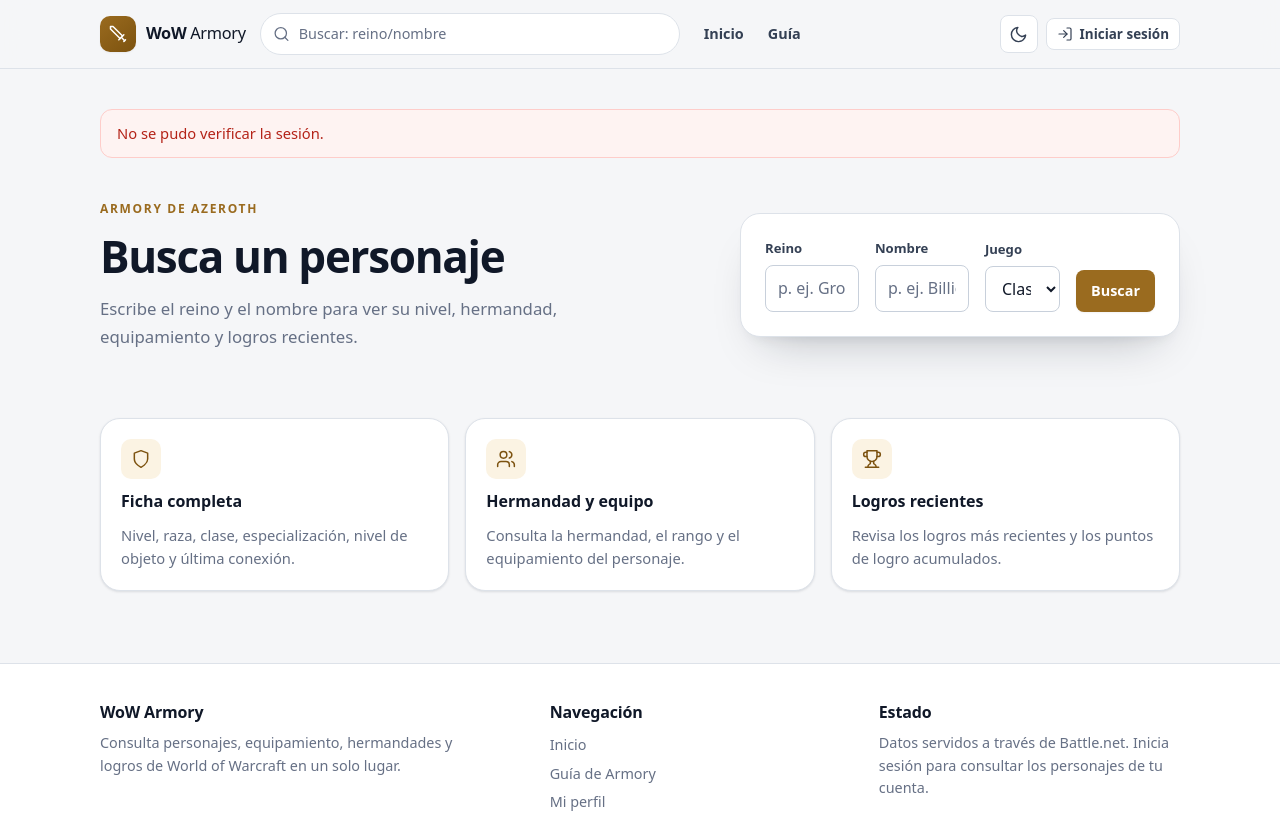
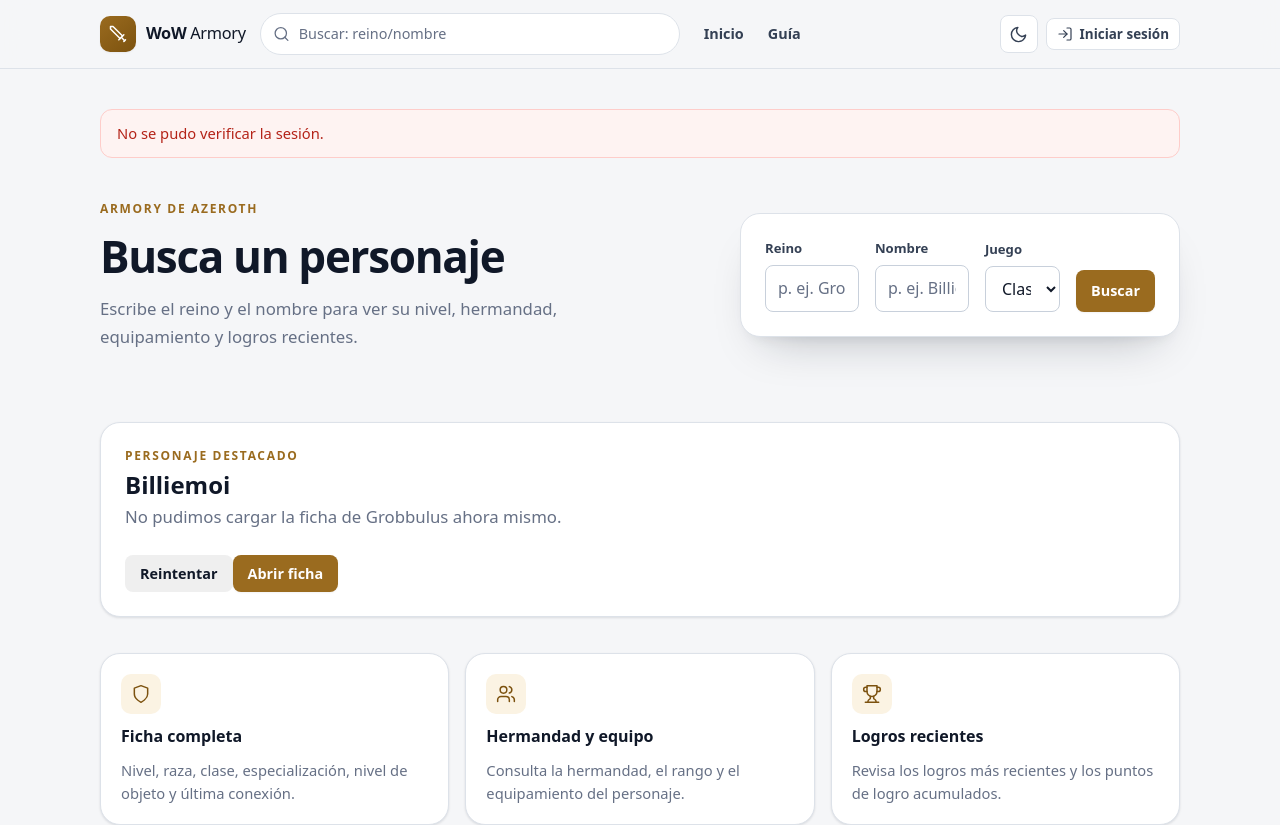
Before and after one commit to MoiBaldenegro/wow-armory, a React (Vite) app in the folder wow-armory-client/: page / in a window 1280 px wide. Shown: the top 825 px of the page. Built offline with nearby package versions, Linux system fonts and the light colour scheme; no server answers.

Commit message:
feat: :sparkles: show featured character on home

```diff
--- a/wow-armory-client/src/index.css
+++ b/wow-armory-client/src/index.css
@@ -706,7 +706,8 @@ button:disabled {
   box-shadow: var(--shadow-sm);
 }
 
-.character-hero-body h1 {
+.character-hero-body h1,
+.character-hero-body h2 {
   font-size: clamp(1.8rem, 4vw, 2.5rem);
   font-weight: 780;
   letter-spacing: -0.03em;
@@ -716,6 +717,10 @@ button:disabled {
 
 .character-empty {
   margin-top: 18px;
+}
+
+.featured-profile {
+  margin-top: 40px;
 }
 
 .character-summary {
--- a/wow-armory-client/src/presentation/components/character/CharacterHero.tsx
+++ b/wow-armory-client/src/presentation/components/character/CharacterHero.tsx
@@ -2,13 +2,18 @@ import type { Character } from '../../../domain/character/Character';
 
 interface CharacterHeroProps {
   character: Character;
+  headingLevel?: 1 | 2;
 }
 
 function initialsOf(name: string): string {
   return name.trim().slice(0, 2).toUpperCase() || '?';
 }
 
-export function CharacterHero({ character }: CharacterHeroProps) {
+export function CharacterHero({
+  character,
+  headingLevel = 1,
+}: CharacterHeroProps) {
+  const Heading = headingLevel === 2 ? 'h2' : 'h1';
   const summary = [
     character.race,
     character.specialization,
@@ -26,7 +31,7 @@ export function CharacterHero({ character }: CharacterHeroProps) {
         </div>
         <div>
           <p className="eyebrow">Ficha de personaje</p>
-          <h1 id="character-name">{character.name}</h1>
+          <Heading id="character-name">{character.name}</Heading>
           <p className="character-summary">{summary}</p>
         </div>
       </div>
--- a/wow-armory-client/src/presentation/components/character/CharacterProfileContent.tsx
+++ b/wow-armory-client/src/presentation/components/character/CharacterProfileContent.tsx
@@ -13,6 +13,7 @@ interface CharacterProfileContentProps {
   characterName: string;
   retry: () => void;
   details: CharacterDetails | null;
+  headingLevel?: 1 | 2;
 }
 
 function CharacterMedia({ media }: { media: CharacterDetails['media'] }) {
@@ -41,6 +42,7 @@ export function CharacterProfileContent({
   characterName,
   retry,
   details,
+  headingLevel = 1,
 }: CharacterProfileContentProps) {
   const retryButton = (
     <button type="button" onClick={retry} className="btn btn-primary">
@@ -60,7 +62,10 @@ export function CharacterProfileContent({
     case 'success':
       return (
         <article className="fade-in">
-          <CharacterHero character={state.character} />
+          <CharacterHero
+            character={state.character}
+            headingLevel={headingLevel}
+          />
           {details?.media.length ? (
             <CharacterMedia media={details.media} />
           ) : null}
--- /dev/null
+++ b/wow-armory-client/src/presentation/components/character/FeaturedCharacter.tsx
@@ -0,0 +1,75 @@
+import { Link } from 'react-router-dom';
+import { FEATURED_CHARACTER } from '../../data/featuredCharacter';
+import { useCharacter } from '../../hooks/useCharacter';
+import { useCharacterDetails } from '../../hooks/useCharacterDetails';
+import { CharacterProfileContent } from './CharacterProfileContent';
+
+const href = `/character/${FEATURED_CHARACTER.realmSlug}/${FEATURED_CHARACTER.characterName}?mode=${FEATURED_CHARACTER.mode}`;
+
+export function FeaturedCharacter() {
+  const { state, retry } = useCharacter(
+    FEATURED_CHARACTER.realmSlug,
+    FEATURED_CHARACTER.characterName,
+    FEATURED_CHARACTER.mode,
+  );
+  const details = useCharacterDetails(
+    FEATURED_CHARACTER.realmSlug,
+    FEATURED_CHARACTER.characterName,
+    FEATURED_CHARACTER.mode,
+  );
+
+  if (state.status === 'loading') {
+    return (
+      <section
+        className="card card-pad featured-profile"
+        aria-labelledby="featured-profile-title"
+      >
+        <p className="eyebrow" id="featured-profile-title">
+          Personaje destacado
+        </p>
+        <p role="status" className="status-text">
+          Cargando personaje destacado…
+        </p>
+      </section>
+    );
+  }
+
+  if (state.status !== 'success') {
+    return (
+      <section
+        className="card card-pad featured-profile"
+        aria-labelledby="featured-profile-title"
+      >
+        <p className="eyebrow" id="featured-profile-title">
+          Personaje destacado
+        </p>
+        <h2>{FEATURED_CHARACTER.displayName}</h2>
+        <p className="lead">
+          No pudimos cargar la ficha de {FEATURED_CHARACTER.realmName} ahora
+          mismo.
+        </p>
+        <div className="centered-actions">
+          <button type="button" className="btn btn-secondary" onClick={retry}>
+            Reintentar
+          </button>
+          <Link to={href} className="btn btn-primary">
+            Abrir ficha
+          </Link>
+        </div>
+      </section>
+    );
+  }
+
+  return (
+    <section className="featured-profile" aria-label="Personaje destacado">
+      <CharacterProfileContent
+        state={state}
+        realmSlug={FEATURED_CHARACTER.realmSlug}
+        characterName={FEATURED_CHARACTER.characterName}
+        retry={retry}
+        details={details}
+        headingLevel={2}
+      />
+    </section>
+  );
+}
--- /dev/null
+++ b/wow-armory-client/src/presentation/data/featuredCharacter.ts
@@ -0,0 +1,7 @@
+export const FEATURED_CHARACTER = {
+  realmSlug: 'grobbulus',
+  characterName: 'billiemoi',
+  displayName: 'Billiemoi',
+  realmName: 'Grobbulus',
+  mode: 'classic',
+} as const;
--- a/wow-armory-client/src/presentation/pages/HomePage.tsx
+++ b/wow-armory-client/src/presentation/pages/HomePage.tsx
@@ -1,4 +1,5 @@
 import { Link } from 'react-router-dom';
+import { FeaturedCharacter } from '../components/character/FeaturedCharacter';
 import { AuthErrorAlert } from '../components/feedback/AuthErrorAlert';
 import { PageShell } from '../components/layout/PageShell';
 import { CharacterSearchForm } from '../components/search/CharacterSearchForm';
@@ -49,6 +50,8 @@ export function HomePage() {
         </div>
       </section>
 
+      <FeaturedCharacter />
+
       {isAuthenticated && (
         <section className="card account-strip">
           <div>
```
Also changed, not shown: 1 other file (tests, documents, lock files or other folders).
